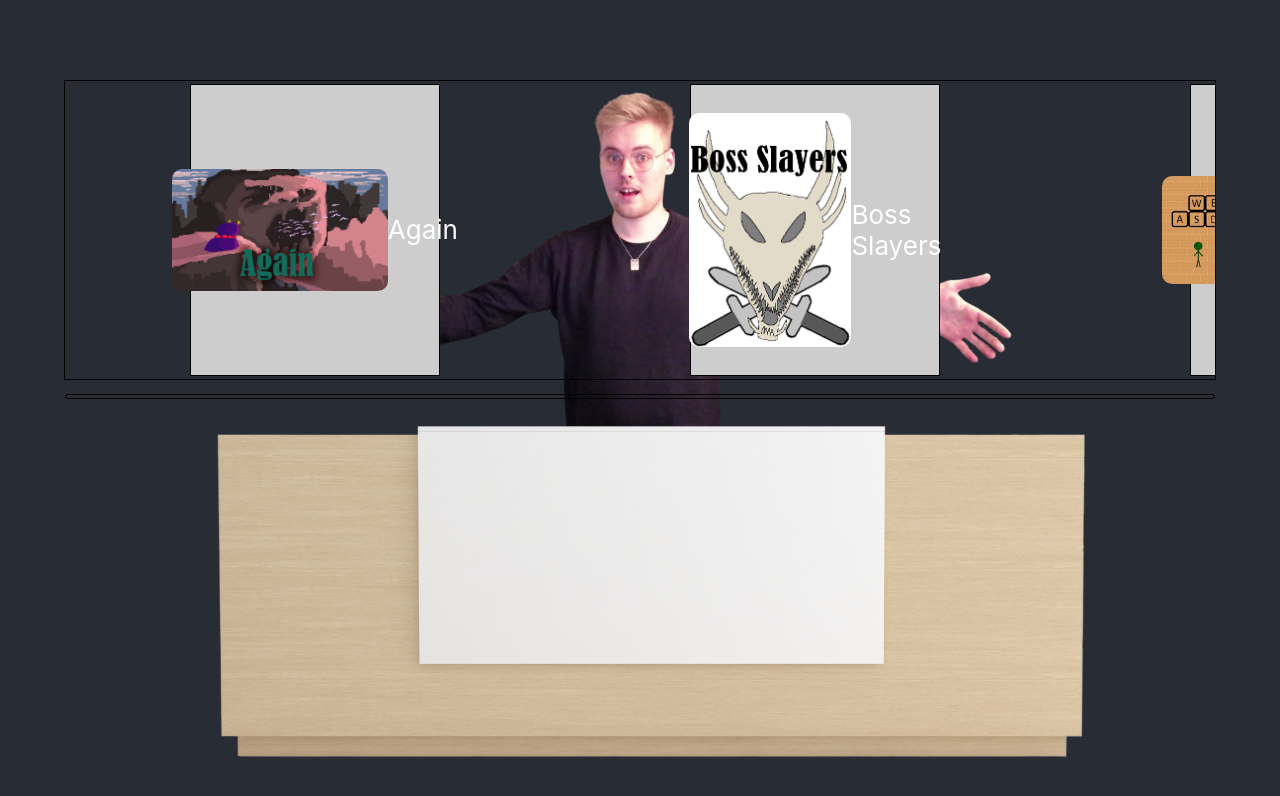
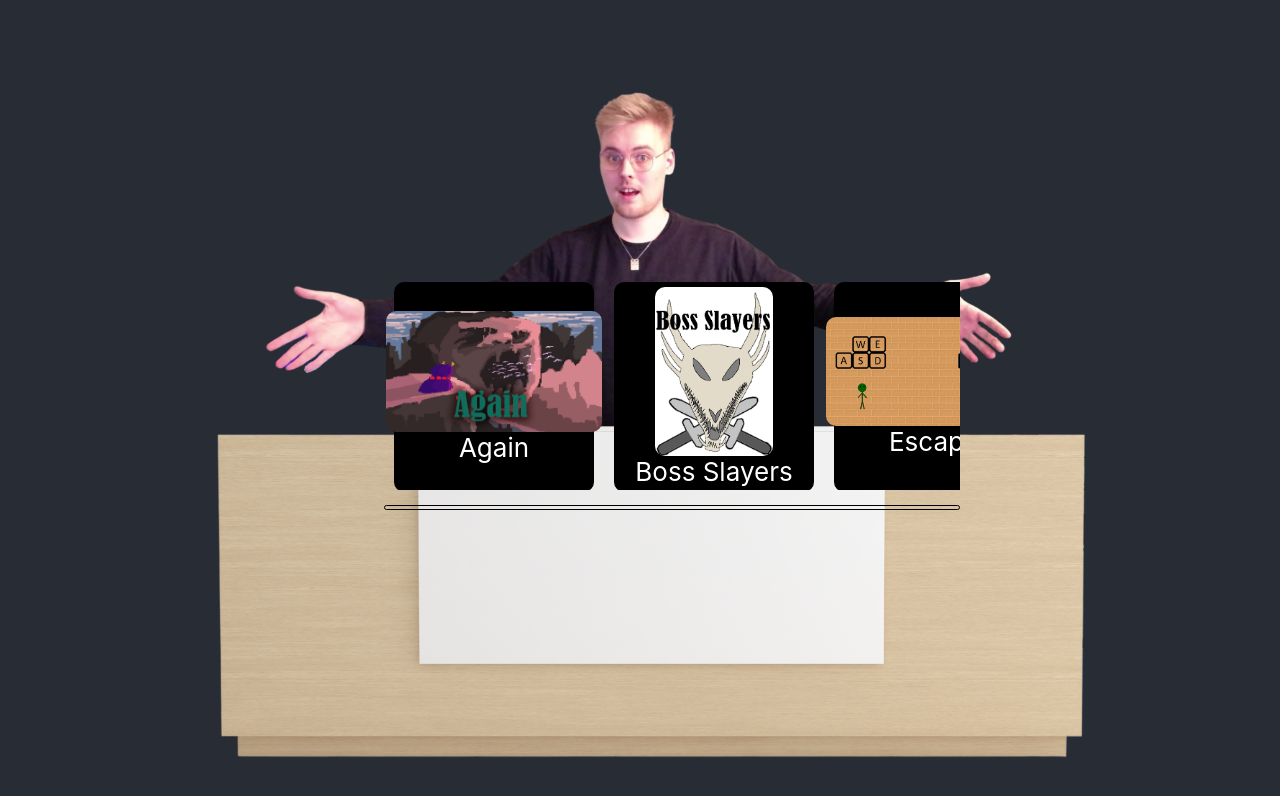
Before and after one commit to Sekionn/Portfolio, a React (Create React App) app: page / in a window 1280 px wide. Shown: the top 796 px of the page. Built offline with nearby package versions, Linux system fonts and the light colour scheme.

Commit message:
added class to app and added projectstate

```diff
--- a/src/App.css
+++ b/src/App.css
@@ -6,11 +6,11 @@
 
 .slider-wrap {
     position: absolute;
-    top: 10%;
-    left: 5%;
-    width: 90%;
-    height: 300px;
-    border: 1px solid rgb(0, 0, 0);
+    top: 35%;
+    left: 30%;
+    width: 45%;
+    height: 210px;
+    /* border: 1px solid rgb(0, 0, 0); */
     cursor: grab;
 }
 
@@ -29,7 +29,7 @@
     justify-content: space-around;
     top: 0;
     left: 0;
-    width: 3000px;
+    /* width: 1500px; */
     height: 100%;
     display: flex;
   }
@@ -39,17 +39,21 @@
     display: flex;
     align-items: center;
     justify-content: center;
-  width: 250px;
-  height: 98%;
+    flex-direction: column;
+    width: 200px;
+    height: 100%;
     top: 1%;
-  background-color: rgb(205, 205, 205);
-  border: 1px solid rgb(0, 0, 0);
+    border-radius: 10px;
+    background-color: black;
+    /* border: 1px solid rgb(0, 0, 0); */
+    margin: 0px 10px;
+    text-align: center;
   }
 
 .project-images {
     border-radius: 10px;
     max-width: 8.3em;
-    max-height: 9em;
+    max-height: 6.5em;
 }
 
 .progress-bar {
--- a/src/App.tsx
+++ b/src/App.tsx
@@ -1,11 +1,14 @@
-import React from 'react';
+import React, { Component } from 'react';
 import './App.css';
 import ShowProject from './ShowProject';
 import { PreviewObject } from './types'
 
-let sliderGrabbed = false;
-let startX: number;
-let areas: Array<PreviewObject> = [
+export class App extends Component {
+  state={
+    projectSelected: undefined
+  }
+sliderGrabbed = false;
+areas: Array<PreviewObject> = [
   { name: "Again", img: "./Images/ProjectImages/again.png" },
   { name: "Boss Slayers", img: "./Images/ProjectImages/BossSlayers.png" },
   { name: "Escape", img: "./Images/ProjectImages/Escape.png" },
@@ -13,22 +16,22 @@ let areas: Array<PreviewObject> = [
   { name: "School", img: "./Images/ProjectImages/School.png" },
   { name: "Silk Route", img: "./Images/ProjectImages/silkroutegame.png" }];
 
-let projectSelected: boolean = false;
-let dragging: boolean = false;
+projectSelected?: PreviewObject;
+dragging: boolean = false;
 
-function handleEvent(event: any) {
+handleEvent(event: any) {
   const slider = document.querySelector(".slider-inner") as HTMLDivElement;
   if (event.type === 'mousedown') {
-    sliderGrabbed = true;
-    dragging = false;
+    this.sliderGrabbed = true;
+    this.dragging = false;
   } else if (event.type === 'mouseup') {
-    sliderGrabbed = false;
+    this.sliderGrabbed = false;
   } else if (event.type === 'mouseleave') {
-    sliderGrabbed = false;
-    dragging = false;
+    this.sliderGrabbed = false;
+    this.dragging = false;
   } else if (event.type === 'scroll') {
     const progressBar = document.querySelector(".inner-bar") as HTMLDivElement;
-    progressBar.style.width = `${getScrollPercentage(slider, progressBar.style.width)}%`
+    progressBar.style.width = `${this.getScrollPercentage(slider, progressBar.style.width)}%`
 
   } else if(event.type === 'wheel' && slider.parentElement){
     event.preventDefault()
@@ -36,7 +39,7 @@ function handleEvent(event: any) {
   }
 }
 
-function getScrollPercentage(slider: HTMLDivElement, currentPercentage: string) {
+getScrollPercentage(slider: HTMLDivElement, currentPercentage: string) {
   let percentage;
   if (slider.parentElement) {
     percentage = ((slider.parentElement.scrollLeft / (slider.parentElement.scrollWidth - slider.parentElement.clientWidth)) * 100)
@@ -44,34 +47,36 @@ function getScrollPercentage(slider: HTMLDivElement, currentPercentage: string)
   return percentage ? percentage : currentPercentage;
 }
 
-function handleMouseMove(event: any) {
+handleMouseMove(event: any) {
   event.preventDefault()
   event.stopPropagation()
-  dragging = true;
+  this.dragging = true;
   const slider = (document.querySelector('.slider-inner') as HTMLDivElement);
-  if (sliderGrabbed && slider.parentElement) {
+  if (this.sliderGrabbed && slider.parentElement) {
     slider.parentElement.scrollLeft -= event.movementX;
   }
 
 }
 
-function handleClick(event: any) {
-  if (dragging !== true) {
-    dragging = false;
+handleClick(clickedObject: PreviewObject) {
+  if (this.dragging !== true) {
+    this.projectSelected = clickedObject;
+    this.setState({projectSelected: clickedObject})
   }
 }
 
-function App() {
-  if (!projectSelected) {
+render() {
+  console.log('render', this.projectSelected)
+  if (!this.projectSelected) {
     return (
       <div className="App">
         <body style={{ overflow: "hidden" }}>
           <img src='Images/Welcome.png' alt='Not available' style={{ width: "100vw", height: "100vh", objectFit: "contain" }} />
           <div className='slider-wrap'>
-            <div className="slider" onMouseEnter={handleEvent} onMouseDown={handleEvent} onMouseMove={handleMouseMove} onMouseLeave={handleEvent} onMouseUp={handleEvent} onScroll={handleEvent}>
+            <div className="slider"  onMouseEnter={(e) => this.handleEvent(e)} onMouseDown={(e) => this.handleEvent(e)} onMouseMove={(e) => this.handleMouseMove(e)} onMouseLeave={(e) => this.handleEvent(e)} onMouseUp={(e) => this.handleEvent(e)} onScroll={(e) => this.handleEvent(e)}>
               <div className='slider-inner' >
-                {areas.map((area) => (
-                  <div className='slide-img' onClick={handleClick}> {area.img ? <img className='project-images' src={area.img} alt="" /> : ''}
+                {this.areas.map((area) => (
+                  <div className='slide-img' title={area.name} onClick={() => this.handleClick(area)}> {area.img ? <img className='project-images' src={area.img} alt="" /> : ''}
                     {area.name}
                   </div>
                 ))}
@@ -91,5 +96,4 @@ function App() {
   }
 
 }
-
-export default App;
+}
--- a/src/index.tsx
+++ b/src/index.tsx
@@ -1,7 +1,7 @@
 import React from 'react';
 import ReactDOM from 'react-dom/client';
 import './index.css';
-import App from './App';
+import {App} from './App';
 import reportWebVitals from './reportWebVitals';
 
 const root = ReactDOM.createRoot(
```
Also changed, not shown: 1 other file (tests, documents, lock files or other folders). Lines whose indentation alone changed are shown as unchanged.
